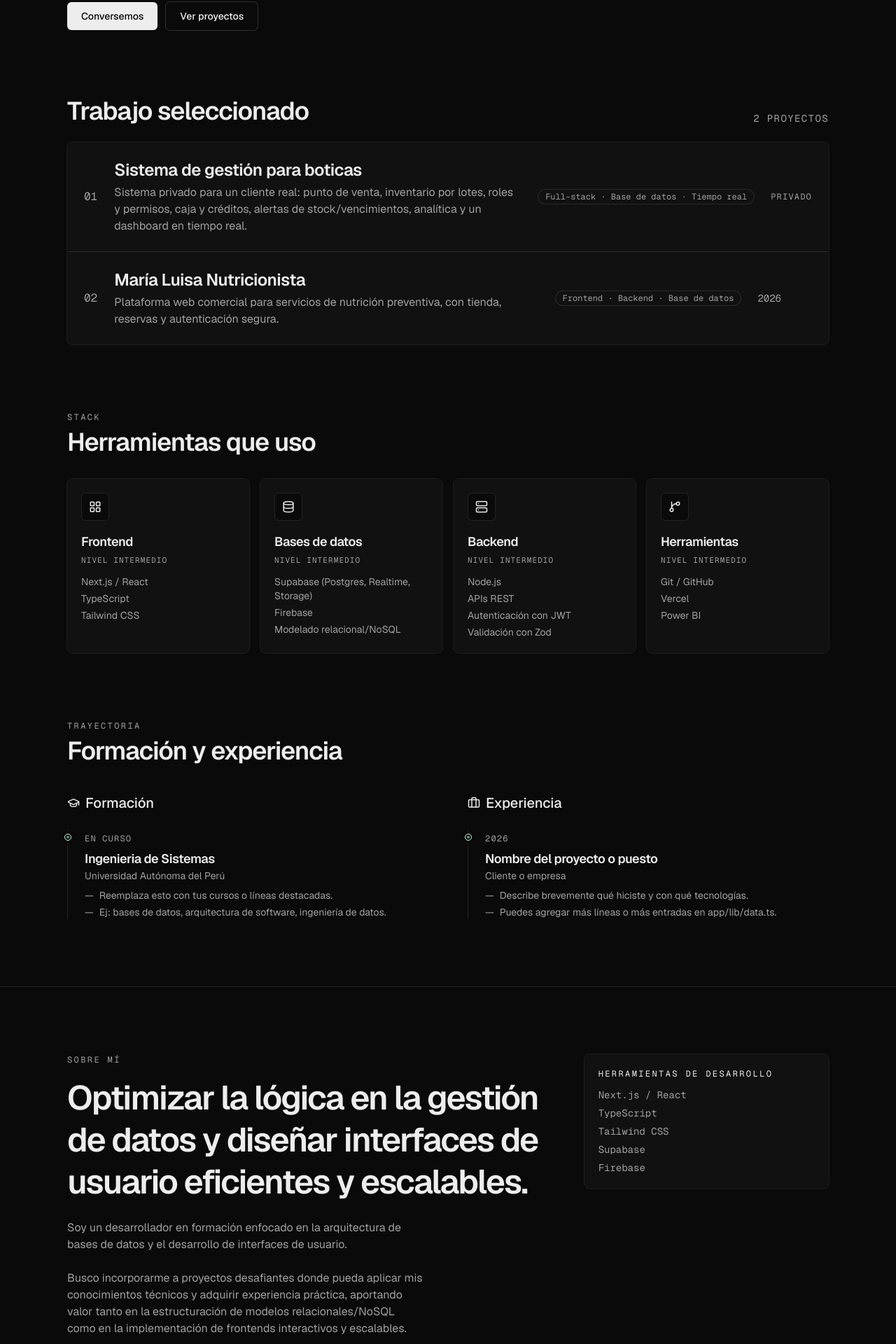
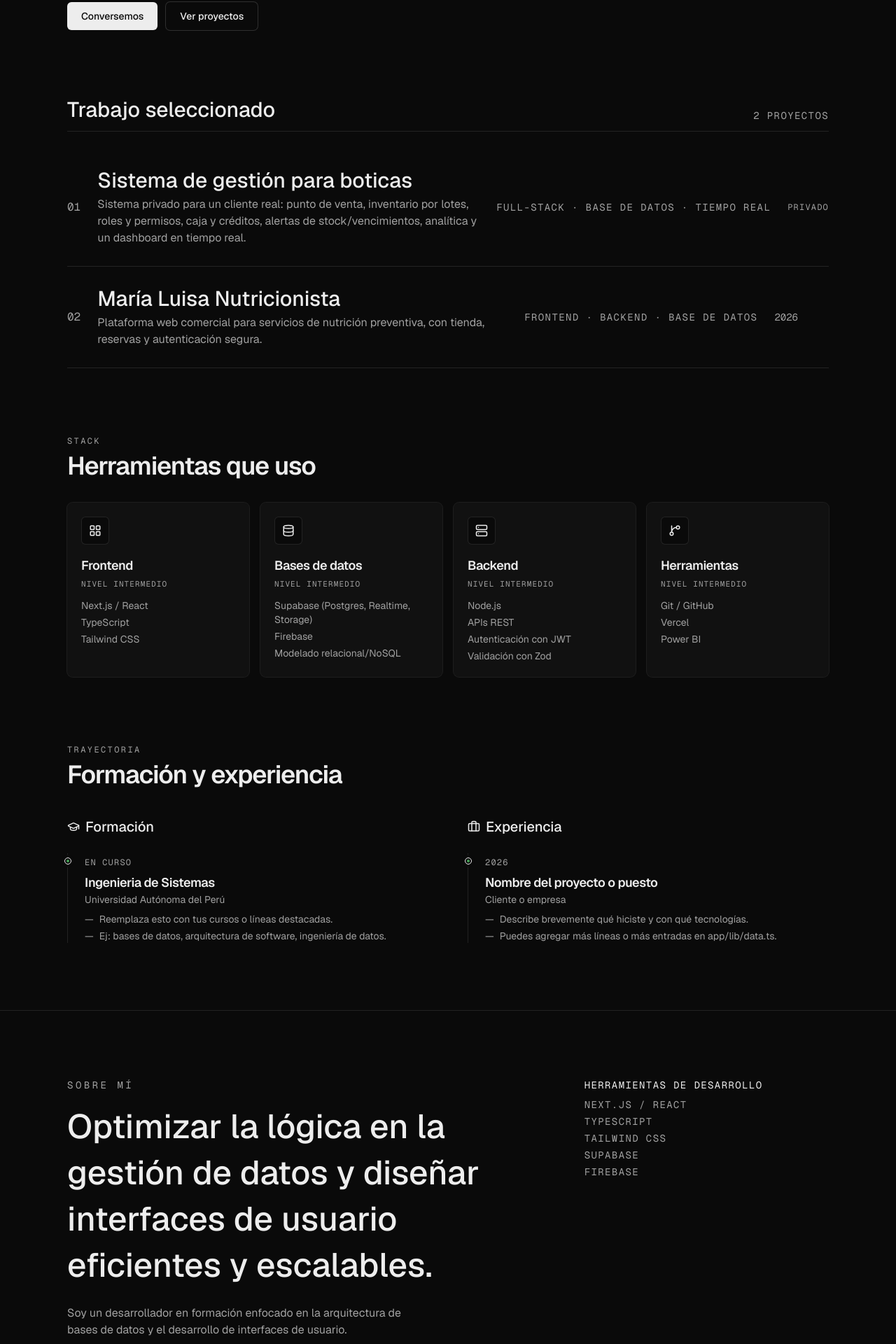
Before and after one commit to stardustb28-2003/portafolio-personal, a Next.js app: page / in a window 1280 px wide. Shown: the part 939-2859 px from the top of the page at 70% size. Built offline with nearby package versions, Linux system fonts and the light colour scheme; no server answers.

Commit message:
Actualizar proyectos, stack y experiencia con trabajo reciente

```diff
--- a/app/components/Proyectos.tsx
+++ b/app/components/Proyectos.tsx
@@ -12,9 +12,9 @@ export default function Proyectos() {
         whileInView={{ opacity: 1, y: 0 }}
         viewport={{ once: true, amount: 0.4 }}
         transition={{ duration: 0.6 }}
-        className="mb-6 flex items-end justify-between"
+        className="mb-6 flex items-end justify-between border-b border-hairline pb-3"
       >
-        <h2 className="font-[family-name:var(--font-display)] font-semibold tracking-[-0.03em] text-2xl sm:text-3xl lg:text-4xl">
+        <h2 className="font-[family-name:var(--font-display)] font-medium text-xl sm:text-2xl lg:text-3xl">
           Trabajo seleccionado
         </h2>
         <span className="font-mono text-xs uppercase tracking-widest text-ink-soft sm:text-sm">
@@ -22,7 +22,7 @@ export default function Proyectos() {
         </span>
       </motion.div>
 
-      <ul className="card divide-y divide-hairline overflow-hidden">
+      <ul>
         {projects.map((item, i) => {
           const hasLink = Boolean(item.link);
           const Wrapper = hasLink ? motion.a : motion.div;
@@ -41,12 +41,12 @@ export default function Proyectos() {
               whileInView={{ opacity: 1, y: 0 }}
               viewport={{ once: true, amount: 0.3 }}
               transition={{ duration: 0.5, delay: i * 0.08, ease: [0.22, 1, 0.36, 1] }}
-              className="group"
+              className="group border-b border-hairline"
             >
               <Wrapper
                 {...wrapperProps}
                 whileHover="hover"
-                className={`flex items-center gap-3 px-4 py-5 transition-colors sm:gap-6 sm:px-6 sm:py-6 ${hasLink ? "hover:bg-white/[0.03]" : ""} ${
+                className={`flex items-center gap-3 py-5 sm:gap-6 sm:py-7 ${
                   hasLink ? "" : "cursor-default"
                 }`}
               >
@@ -58,7 +58,7 @@ export default function Proyectos() {
                   <motion.h3
                     variants={{ hover: hasLink ? { x: 6 } : {} }}
                     transition={{ type: "spring", stiffness: 300, damping: 25 }}
-                    className={`font-[family-name:var(--font-display)] font-semibold tracking-[-0.02em] text-lg sm:text-xl lg:text-2xl ${
+                    className={`font-[family-name:var(--font-display)] font-medium text-lg sm:text-2xl lg:text-3xl ${
                       hasLink ? "transition-colors group-hover:text-ink-soft" : ""
                     }`}
                   >
@@ -69,7 +69,7 @@ export default function Proyectos() {
                   </p>
                 </div>
 
-                <span className="hidden rounded-full px-2.5 py-0.5 font-mono text-xs text-ink-soft shadow-[0_0_0_1px_#ffffff1a] md:block">
+                <span className="hidden font-mono text-sm uppercase tracking-widest text-ink-soft md:block">
                   {item.role}
                 </span>
 
--- a/app/components/SobreMi.tsx
+++ b/app/components/SobreMi.tsx
@@ -12,10 +12,10 @@ export default function SobreMi() {
           viewport={{ once: true, amount: 0.3 }}
           transition={{ duration: 0.6 }}
         >
-          <p className="font-mono text-xs uppercase tracking-[0.2em] text-ink-soft">
+          <p className="font-mono text-sm uppercase tracking-[0.25em] text-ink-soft">
             Sobre mí
           </p>
-          <blockquote className="mt-4 font-[family-name:var(--font-display)] font-semibold tracking-[-0.04em] text-2xl leading-tight sm:text-4xl lg:text-5xl">
+          <blockquote className="mt-4 font-[family-name:var(--font-display)] font-medium text-2xl leading-snug sm:text-4xl lg:text-5xl">
             Optimizar la lógica en la gestión de datos y diseñar interfaces de
             usuario eficientes y escalables.
           </blockquote>
@@ -36,10 +36,10 @@ export default function SobreMi() {
           whileInView={{ opacity: 1, y: 0 }}
           viewport={{ once: true, amount: 0.3 }}
           transition={{ duration: 0.6, delay: 0.15 }}
-          className="card self-start p-5 font-mono text-sm text-ink-soft"
+          className="font-mono text-sm uppercase tracking-widest text-ink-soft"
         >
-          <p className="mb-3 text-xs uppercase tracking-[0.2em] text-ink">Herramientas de desarrollo</p>
-          <ul className="space-y-1.5">
+          <p className="mb-2 text-ink">Herramientas de Desarrollo</p>
+          <ul className="space-y-1">
             <li>Next.js / React</li>
             <li>TypeScript</li>
             <li>Tailwind CSS</li>
```
